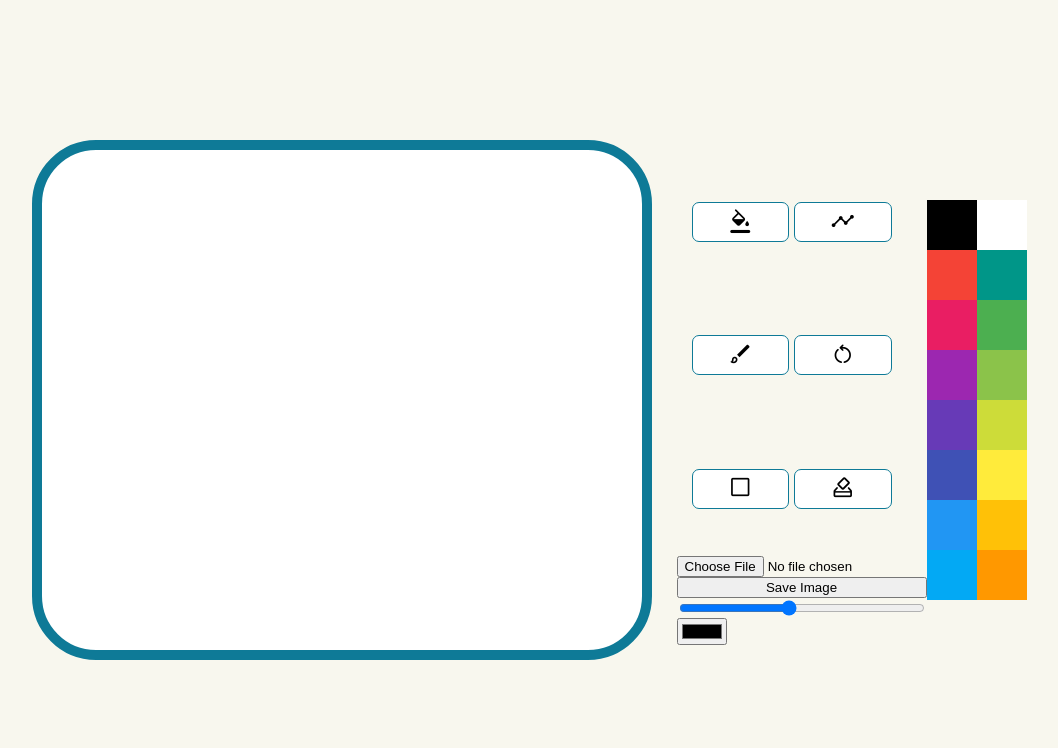
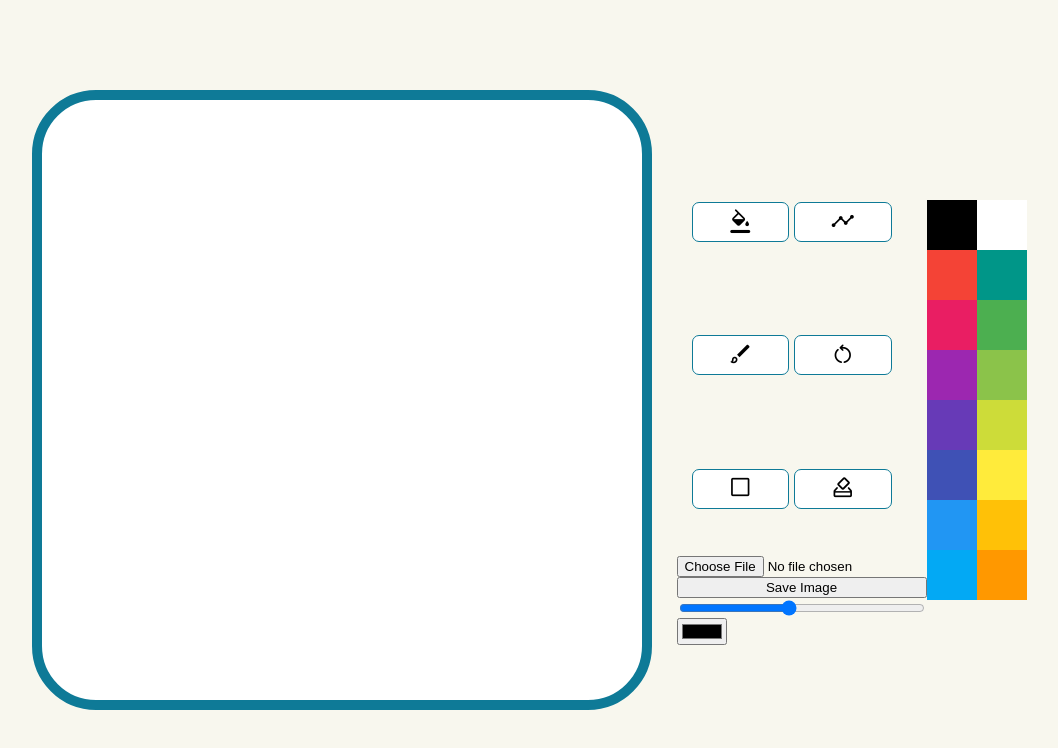
Before and after one commit to phs8197/JS-Drawingboard, a plain HTML site: page index.html in a window 1280 px wide. Shown: the whole page, without its empty margins (111-1169 px from the left). Drawn offline with nearby package versions, Linux system fonts and the light colour scheme.

Commit message:
resize canvas

```diff
--- a/app.js
+++ b/app.js
@@ -16,14 +16,14 @@ const resizeBtn = document.getElementById("resize-btn");
 const EraseBtn = document.getElementById("eraser-btn");
 const fileInput = document.getElementById("file");
 const SaveBtn = document.getElementById("save");
-canvas.width = 1000;
-canvas.height = 700;
+canvas.width = 600;
+canvas.height = 600;
 
 ctx.lineWidth = lineWidth.value;
 ctx.lineCap = "round";
 
-let CANVAS_WIDTH = 1000;
-let CANVAS_HEIGHT = 700;
+let CANVAS_WIDTH = 600;
+let CANVAS_HEIGHT = 600;
 
 let isPainting = false;
 let isFilling = false;
--- a/styles.css
+++ b/styles.css
@@ -1,6 +1,6 @@
 canvas {
   width: 600px;
-  height: 500px;
+  height: 600px;
   background-color: white;
   border: 10px solid #0e7a97;
   border-radius: 64px;
```
